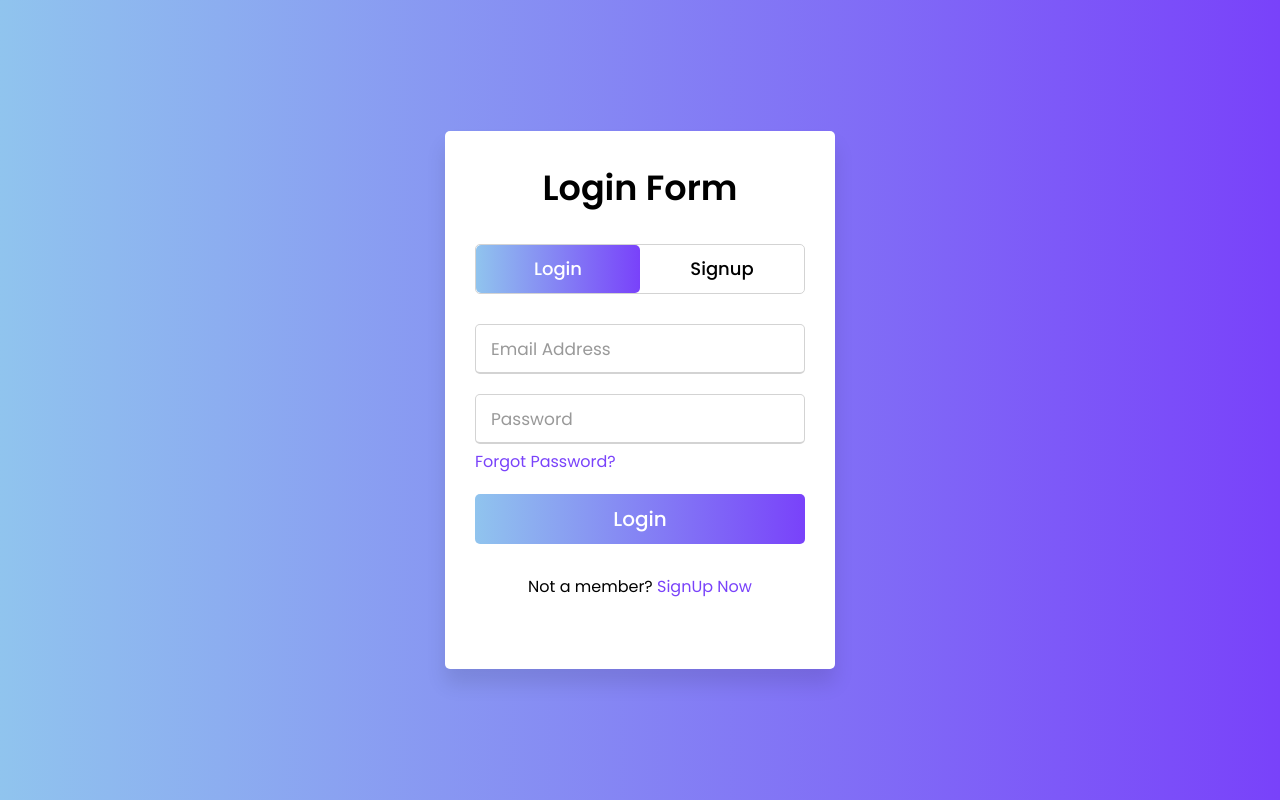
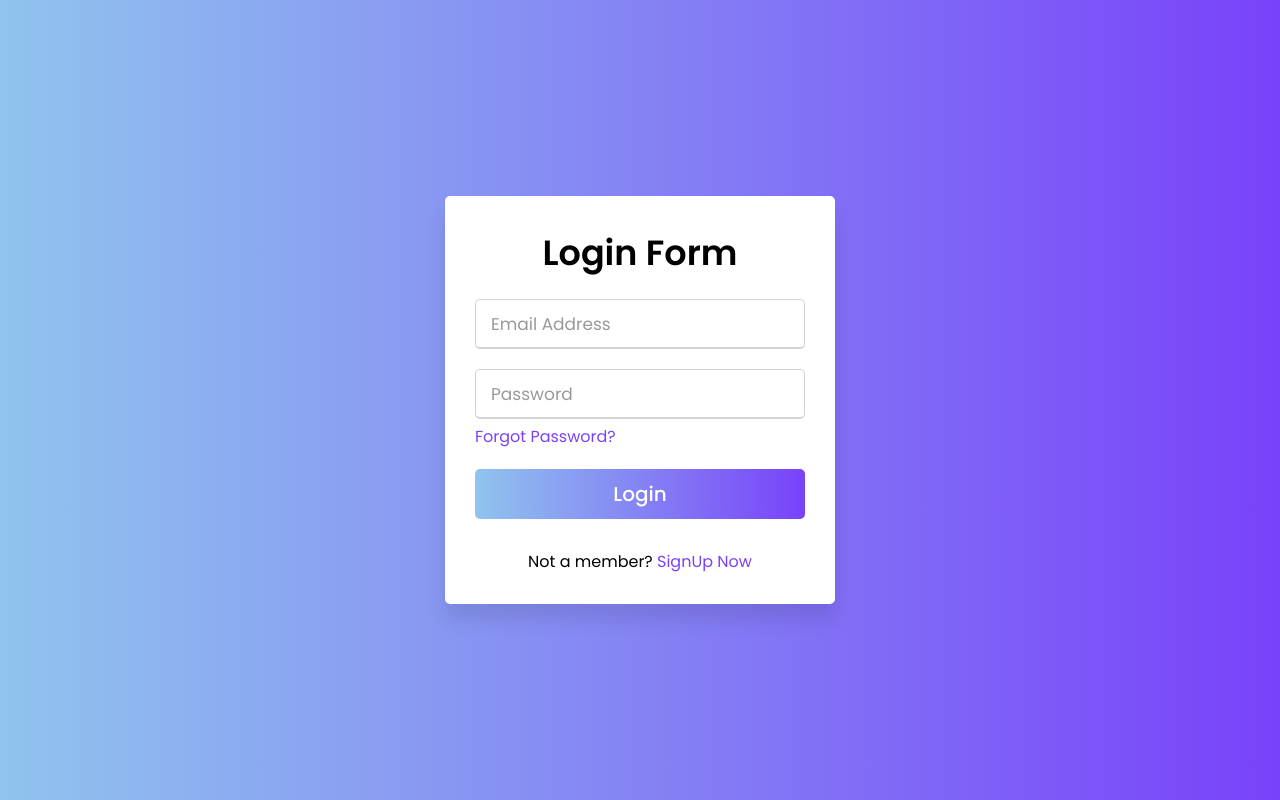
Before and after one commit to Shazan1221/Med-Care, a PHP site: page /login.php in a window 1280 px wide. Run offline with PHP 8.4, Linux system fonts and the light colour scheme.

Commit message:
Update login.php

```diff
--- a/login.php
+++ b/login.php
@@ -12,18 +12,8 @@
             <div class="title login">
                Login Form
             </div>
-            <div class="title signup">
-               SignUp Form
-            </div>
          </div>
          <div class="form-container">
-            <div class="slide-controls">
-               <input type="radio" name="slide" id="login" checked>
-               <input type="radio" name="slide" id="signup">
-               <label for="login" class="slide login">Login</label>
-               <label for="signup" class="slide signup">Signup</label>
-               <div class="slider-tab"></div>
-            </div>
             <div class="form-inner">
 
                <!-- Login Section -->
@@ -43,28 +33,7 @@
                      <input type="submit" value="Login">
                   </div>
                   <div class="signup-link">
-                     Not a member? <a href="">SignUp Now</a>
-                  </div>
-               </form>
-
-               <!-- SignUp Section -->
-
-               <form action="signup.php" method="POST" class="signup">
-               <div class="field">
-                     <input type="name" placeholder="User Name" name="name" required>
-                  </div>
-                  <div class="field">
-                     <input type="email" placeholder="Email Address" name="email" required>
-                  </div>
-                  <div class="field">
-                     <input type="password" placeholder="Password" name="password" required>
-                  </div>
-                  <div class="field btn">
-                     <div class="btn-layer"></div>
-                     <input type="submit" value="Signup">
-                  </div>
-                  <div class="signup-link">
-                     Have an account? <a href="">Login Now</a>
+                     Not a member? <a href="user_signup.php">SignUp Now</a>
                   </div>
                </form>
             </div>
@@ -74,20 +43,11 @@
          const loginText = document.querySelector(".title-text .login");
          const loginForm = document.querySelector("form.login");
          const loginBtn = document.querySelector("label.login");
-         const signupBtn = document.querySelector("label.signup");
-         const signupLink = document.querySelector("form .signup-link a");
-         signupBtn.onclick = (()=>{
-           loginForm.style.marginLeft = "-50%";
-           loginText.style.marginLeft = "-50%";
-         });
+
          loginBtn.onclick = (()=>{
            loginForm.style.marginLeft = "0%";
            loginText.style.marginLeft = "0%";
          });
-         signupLink.onclick = (()=>{
-           signupBtn.click();
-           return false;
-         });
       </script>
    </body>
 </html>
```
